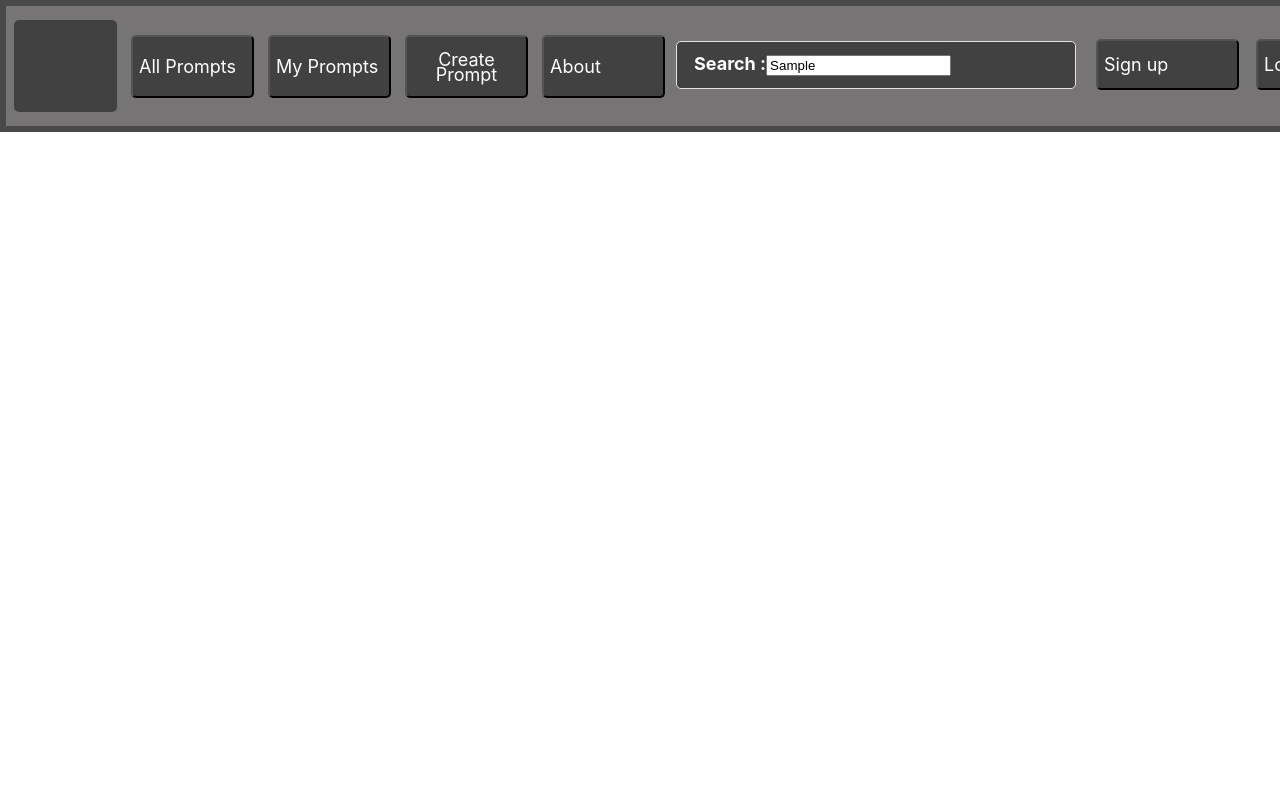
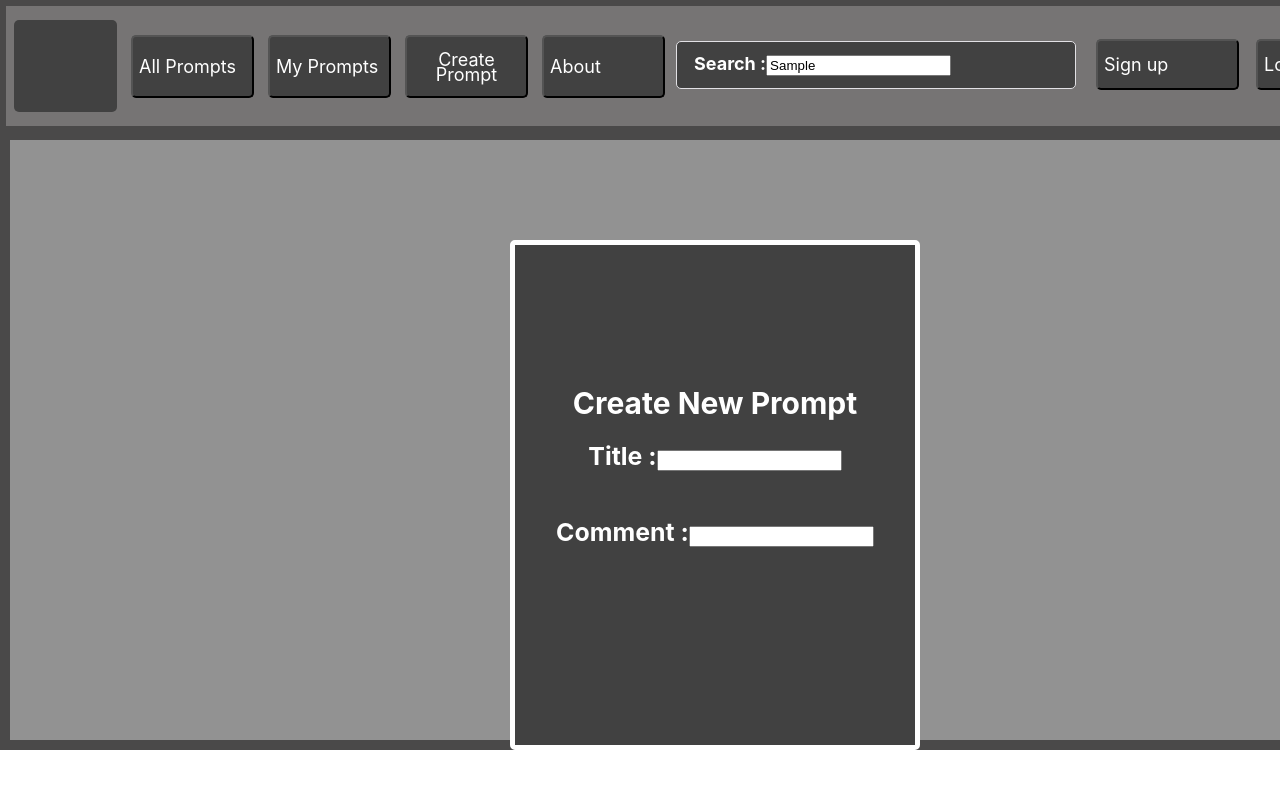
Before and after one commit to zacfrappier/Playground, a React (Create React App) app in the folder front-end/: page / in a window 1280 px wide. Both pictures are taken after typing "Sample" into the empty fields and a click on the button "Create Prompt". Shown: the top 788 px of the page. Built offline with nearby package versions, Linux system fonts and the light colour scheme.

Commit message:
added create prompt

```diff
--- a/front-end/src/components/createPrompt/CreatePrompt.js
+++ b/front-end/src/components/createPrompt/CreatePrompt.js
@@ -1,9 +1,64 @@
 import "./createPrompt.css"
+import { Formik, Form, Field, ErrorMessage } from "formik";
 
 function CreatePrompt(){
 
+    const onFormFieldChange = (event) => {
+        const target = event.target;
+        const newUserValue = target.value;
+        const nameOfField = target.name;
+        console.log({ nameOfField });
+        // setVendorFormData((prevState) => {
+        //   console.log("updater onChange");
+        //   const newUserObject = {
+        //     ...prevState,
+        //   };
+        //   newUserObject[nameOfField] = newUserValue;
+        //   return newUserObject;
+        // });
+        console.log("end onChange");
+      };
+
     return (
-        <div className="createPromptMain"> put a form here</div>
+        <div className="createPromptMain">
+            <Formik
+          enableReinitialize={true}
+        //   initialValues={searchBarFormData}
+        //   validationSchema={vendorSchema}
+        >
+          <Form>
+            <div className="createForm"> <div className="createTitle">
+            <h4 className="createTitle">Create New Prompt</h4>
+
+            </div>
+                <h5 className="form-control">Title :
+              <Field
+                type="text"
+                name="enter text here"
+                onChange={onFormFieldChange}
+              />
+                </h5>
+              <ErrorMessage
+                name="description"
+                component="div"
+                className="has-error"
+              />
+                <h5 className="form-control">Comment :
+              <Field
+                type="text"
+                name="enter text here"
+                onChange={onFormFieldChange}
+              />
+                </h5>
+              <ErrorMessage
+                name="description"
+                component="div"
+                className="has-error"
+              />
+            </div>
+          </Form>
+        </Formik>
+        </div>
     );
 };
 
--- a/front-end/src/components/createPrompt/createPrompt.css
+++ b/front-end/src/components/createPrompt/createPrompt.css
@@ -1,3 +1,8 @@
-.createForm{
-
+.createPromptMain{
+position: absolute;
+background: #929292;
+border: #4a4949 solid 10px;
+width: 1431px;
+height: 600px;
+top: 130px;
 }
--- a/front-end/src/components/topNav/TopNav.js
+++ b/front-end/src/components/topNav/TopNav.js
@@ -11,7 +11,6 @@ function TopNav() {
         center: <Welcome />
       })
 
-//#region  buttons
       const onFormFieldChange = (event) => {
         const target = event.target;
         const newUserValue = target.value;
@@ -27,6 +26,7 @@ function TopNav() {
         // });
         console.log("end onChange");
       };
+//#region  buttons
 
       const allPromptsClicked = async (e) => {
         e.preventDefault();
--- a/front-end/src/components/welcome/Welcome.js
+++ b/front-end/src/components/welcome/Welcome.js
@@ -4,7 +4,7 @@ function Welcome(){
 
     return(
         <div className="welcome">
-            Welcome to a better way to prompt
+            Welcome to a better way to prompt.
         </div>
     );
 };
--- a/front-end/src/components/welcome/welcome.css
+++ b/front-end/src/components/welcome/welcome.css
@@ -10,4 +10,29 @@
     color: white;
     font-size: 30px;
     font-weight: 500;
+    border-radius: 5px;
 }
+
+.createTitle{
+    background: #414141;
+    top: 400px;
+    width: 400 px;
+    height: 400 px;
+}
+
+.createForm{
+    background: #414141;
+    position: absolute;
+    width: 400px;
+    height: 400px;
+    top: 100px;
+    left: 500px;
+    /* flex-wrap: wrap; */
+    text-align: center;
+    padding-top: 100px;
+    color: white;
+    font-size: 30px;
+    font-weight: 500;
+    border: white 5px solid;
+    border-radius: 5px;
+}
```
